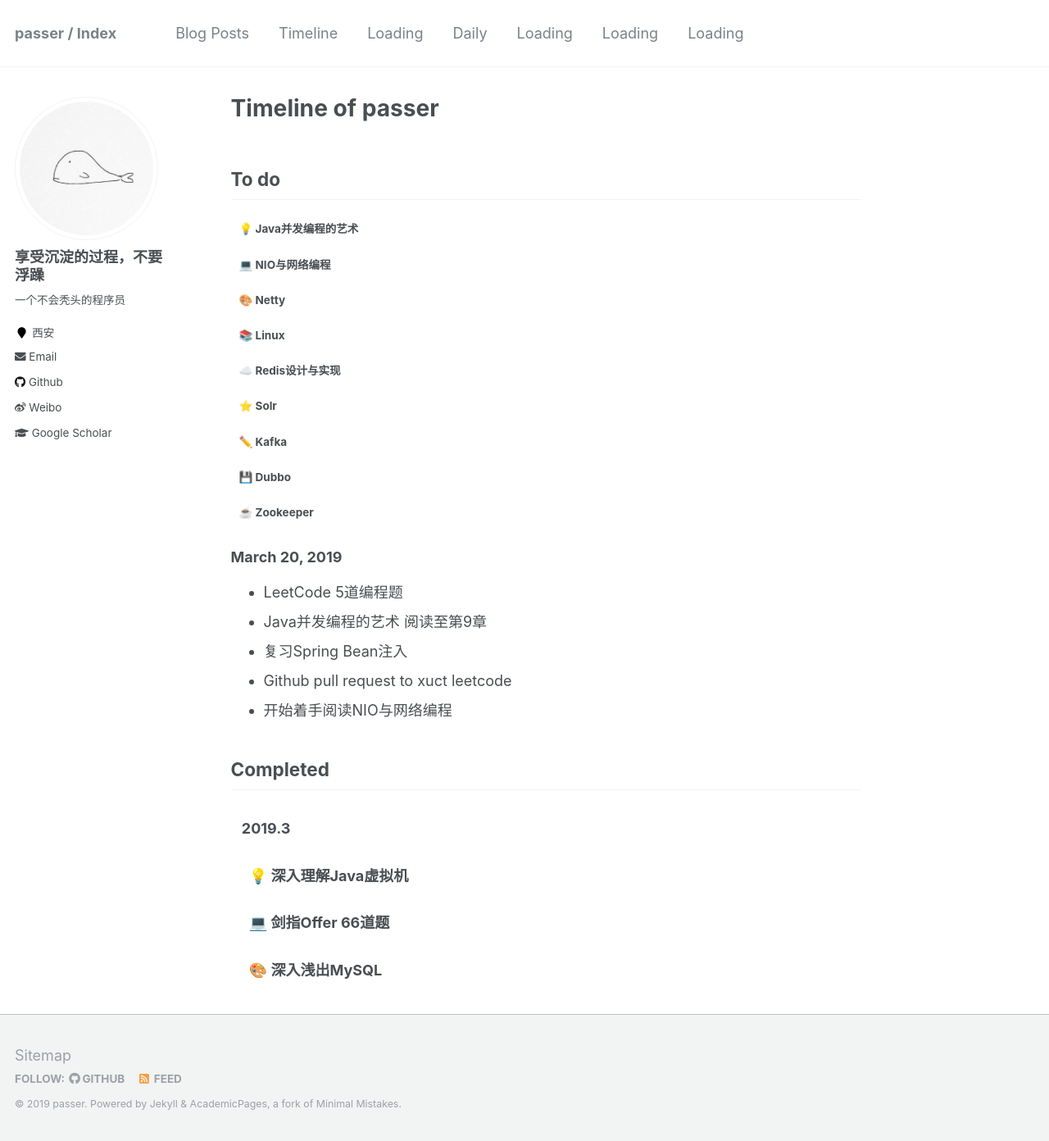
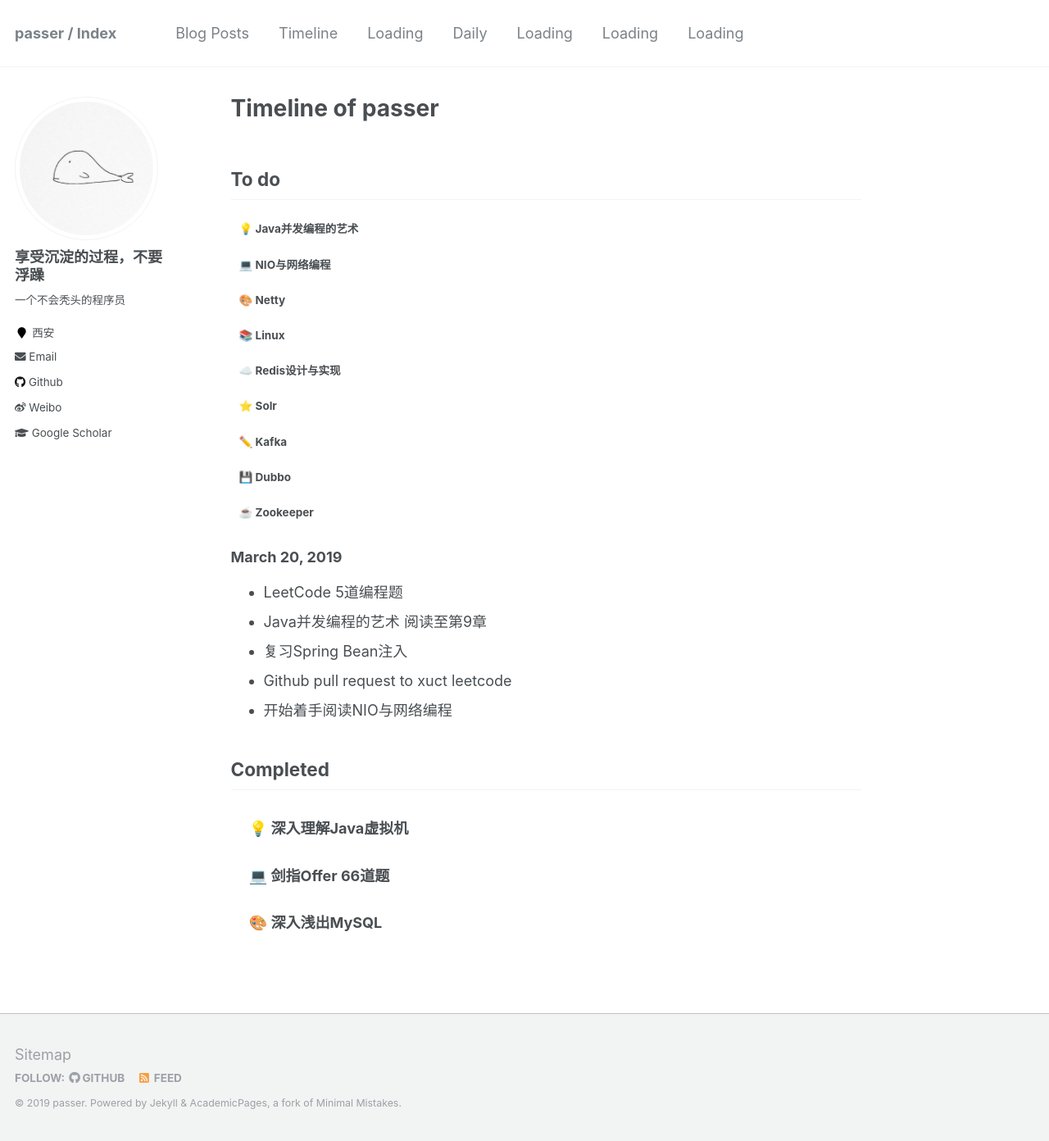
Before and after one commit to icankeep/icankeep.github.io, a Jekyll site: the page built from _pages/timeline.md, in a window 1280 px wide and 1392 px high. Shown: the whole window at 82% size. Built offline with Jekyll 4.4.1, drawn with Linux system fonts in a browser that asks for light colours.

Commit message:
AutoPush

```diff
--- a/_pages/timeline.md
+++ b/_pages/timeline.md
@@ -26,7 +26,6 @@ redirect_from:
 * 开始着手阅读NIO与网络编程
 
 ## Completed
-### &ensp; 2019.3
 ### &ensp;&ensp; 💡 深入理解Java虚拟机
 ### &ensp;&ensp; 💻 剑指Offer 66道题
 ### &ensp;&ensp; 🎨 深入浅出MySQL
```
